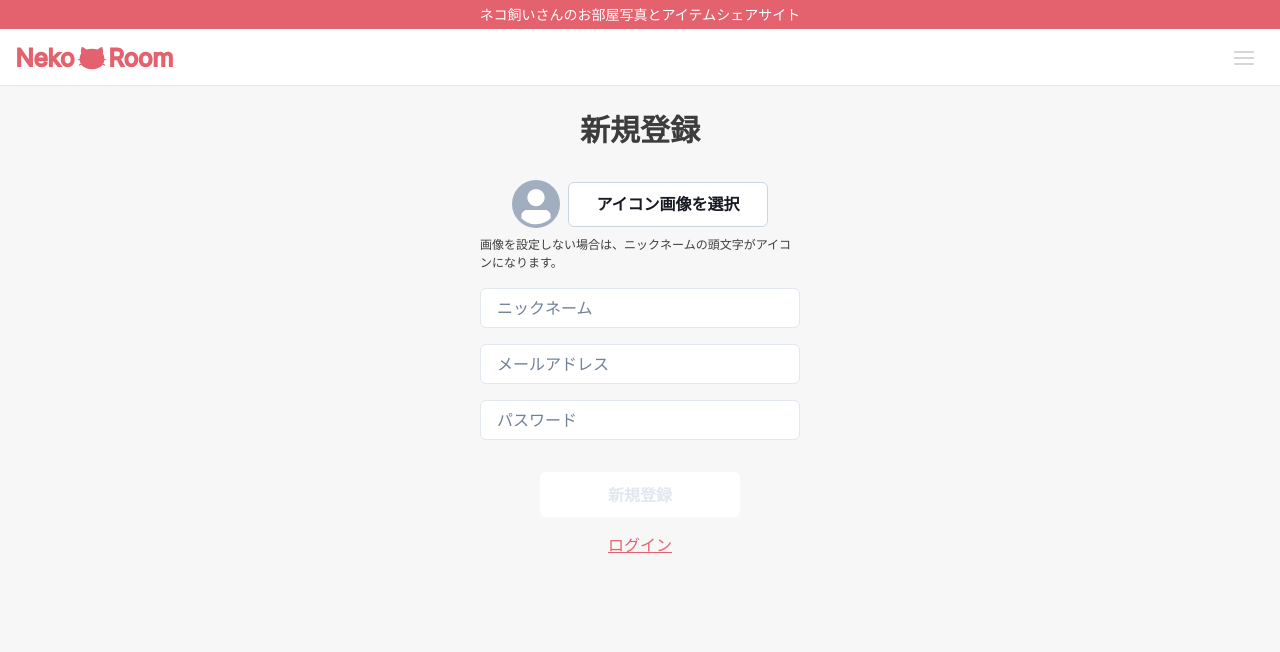
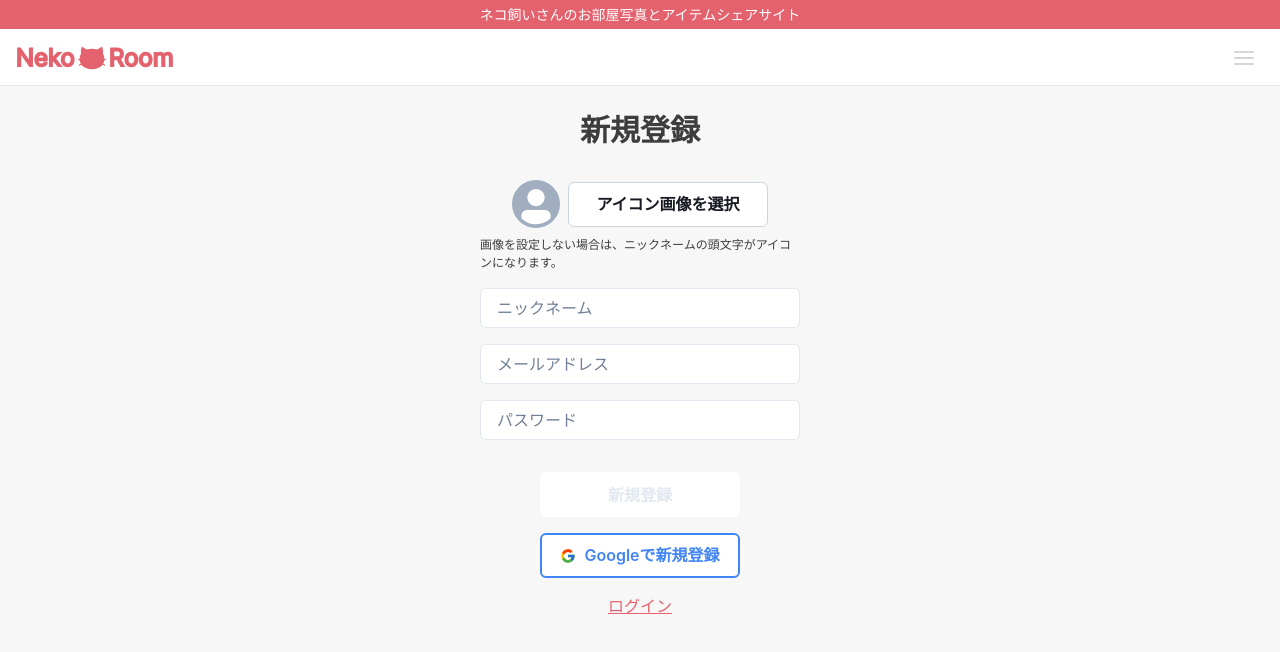
Before and after one commit to amaomruhki/nekoroom, a Next.js app: page /auth/register in a window 1280 px wide. Shown: the top 652 px of the page. Built offline with nearby package versions, Linux system fonts and the light colour scheme; no server answers.

Commit message:
新規登録にGoogleログインボタン追加&ログインエラー時の無限ローディング解消

```diff
--- a/src/pages/auth/login.tsx
+++ b/src/pages/auth/login.tsx
@@ -32,6 +32,8 @@ const Login = () => {
 			router.push("/");
 		} catch (error) {
 			alert("エラーが発生しました");
+			setIsLoading(false);
+			router.push("/auth/login");
 		}
 	};
 
@@ -42,6 +44,7 @@ const Login = () => {
 			router.push("/");
 		} catch (error) {
 			alert("エラーが発生しました");
+			setIsLoading(false);
 			router.push("/auth/login");
 		}
 	};
--- a/src/pages/auth/register.tsx
+++ b/src/pages/auth/register.tsx
@@ -9,6 +9,7 @@ import {
 	Avatar,
 	Stack,
 	HStack,
+	Button,
 } from "@chakra-ui/react";
 import PrimaryButton from "../../components/elements/Button/PrimaryButton";
 import { createUserWithEmailAndPassword, getAuth } from "firebase/auth";
@@ -23,6 +24,8 @@ import {
 import { db, storage } from "../../../lib/firebase";
 import { getDownloadURL, ref, uploadString } from "firebase/storage";
 import Loading from "../../components/elements/Loading/Loading";
+import { FcGoogle } from "react-icons/fc";
+import { useGoogleLogin } from "../../components/elements/Auth/auth";
 
 const Register = () => {
 	const [email, setEmail] = useState("");
@@ -174,6 +177,20 @@ const Register = () => {
 					>
 						新規登録
 					</PrimaryButton>
+					<Button
+						width="200px"
+						height="45px"
+						bg="#ffffff"
+						variant="outline"
+						leftIcon={<FcGoogle />}
+						border="2px"
+						borderColor="#4285f4"
+						color="#4285f4"
+						_hover={{ opacity: 1.2 }}
+						onClick={useGoogleLogin}
+					>
+						Googleで新規登録
+					</Button>
 					<Link href="/auth/login">
 						<Text
 							as="u"
```
Also changed, not shown: 1 other file (tests, documents, lock files or other folders).
